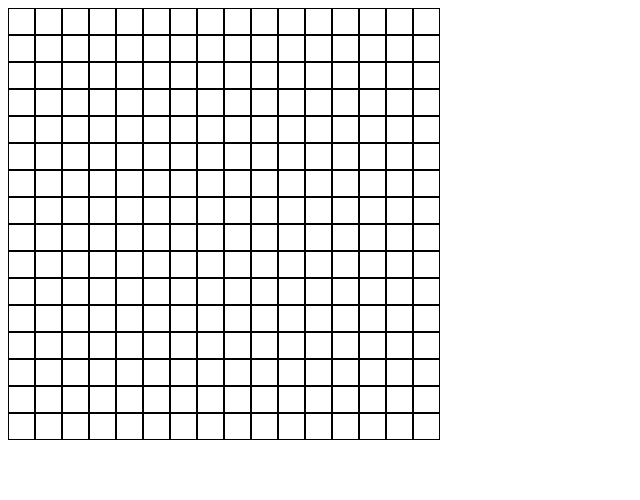
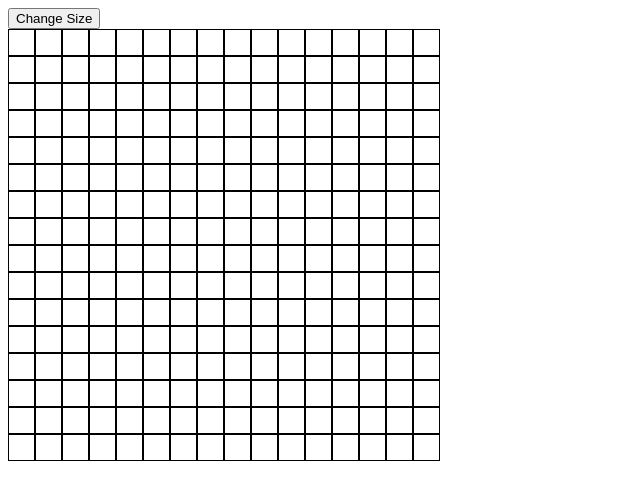
Before and after one commit to Haris-199/etch-a-sketch, a plain HTML site: page index.html in a window 1280 px wide. Shown: the whole page, without its empty margins (0-640 px from the left). Drawn offline with Linux system fonts and the light colour scheme.

```diff
--- a/index.html
+++ b/index.html
@@ -10,6 +10,7 @@
         <title>Etch-a-Sketch</title>
     </head>
     <body>
+        <button id="change-size-btn">Change Size</button>
         <div id="grid"></div>
     </body>
 </html>
```
